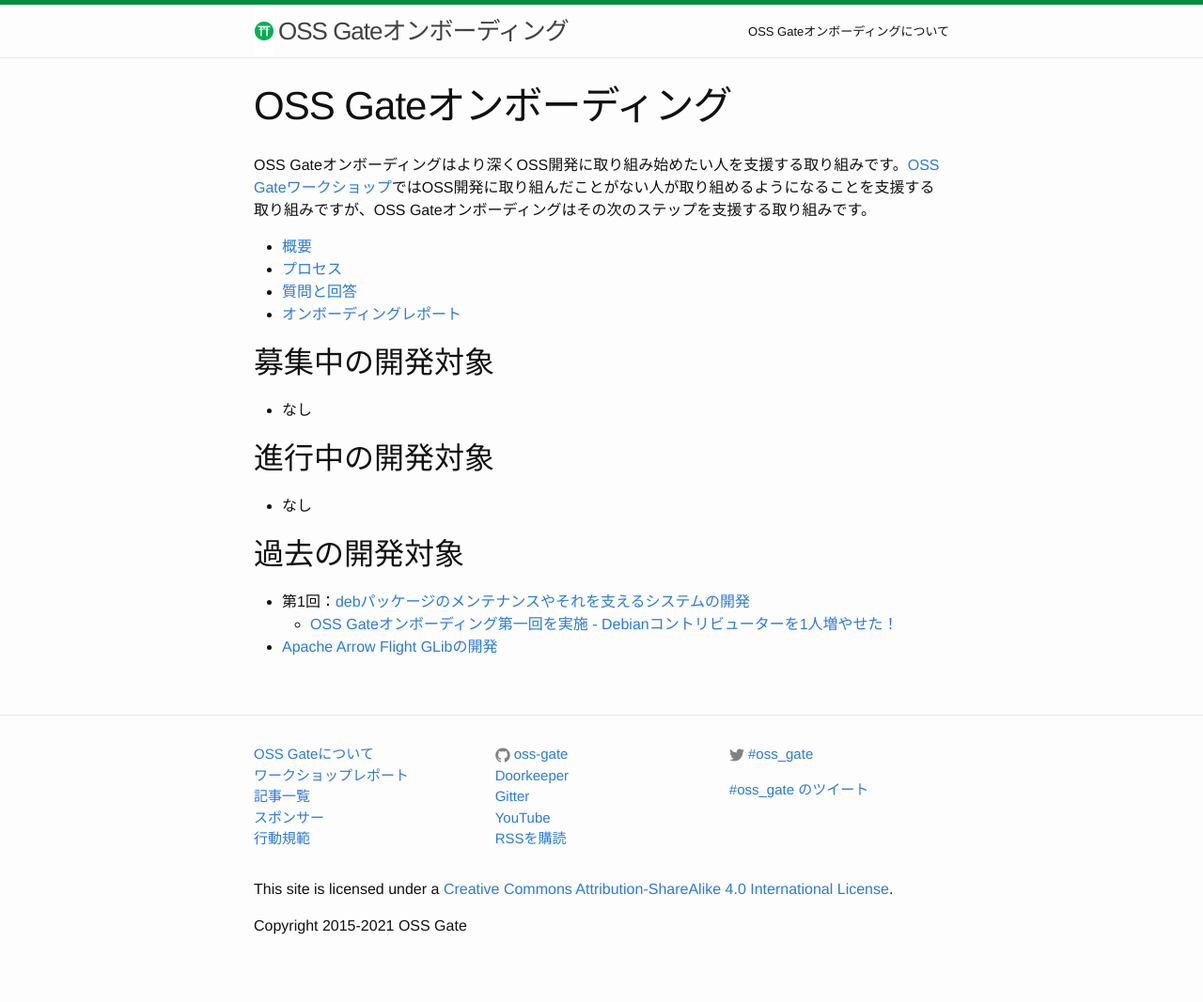
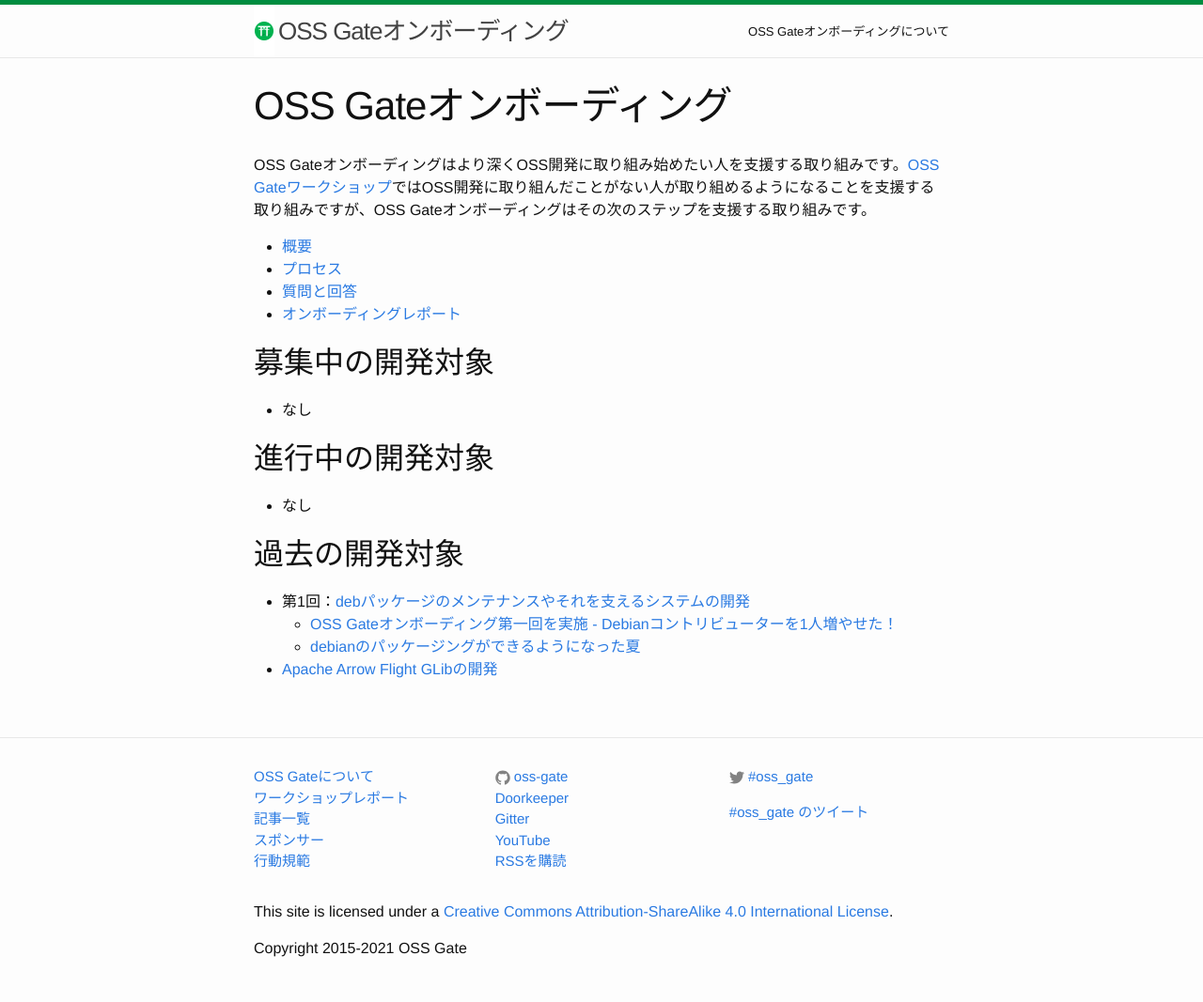
Before and after one commit to oss-gate/on-boarding, a Jekyll site: the page built from index.md, in a window 1280 px wide. Shown: the whole page at 94% size. Built offline with Jekyll 4.4.1, drawn with Linux system fonts in a browser that asks for light colours; Markdown is read by kramdown in place of the engine named in the settings; comment, search, counter and statistics services are not loaded; before the commit the page ends 1043 px from its top, so only the background shows below that.

Commit message:
Add the report link
Add the link to the 新人さん レポート　on the index page for easier access

```diff
--- a/index.md
+++ b/index.md
@@ -22,4 +22,5 @@ OSS Gateオンボーディングはより深くOSS開発に取り組み始めた
 
   * 第1回：[debパッケージのメンテナンスやそれを支えるシステムの開発]({{ site.baseurl }}{% link proposals/2021-08/kenhys-maintain-debian-packages/index.md %})
     * [OSS Gateオンボーディング第一回を実施 - Debianコントリビューターを1人増やせた！](https://oss-gate.github.io/report/on-boarding/2021/10/08/on-boarding-2021-08-kenhys.html)
+    * [debianのパッケージングができるようになった夏](https://oss-gate.github.io/report/on-boarding/2021/11/20/on-boarding-2021-08-sivchari.html)
   * [Apache Arrow Flight GLibの開発]({{ site.baseurl }}{% link proposals/2021-07/kou-apache-arrow-flight-glib/index.md %})
```
